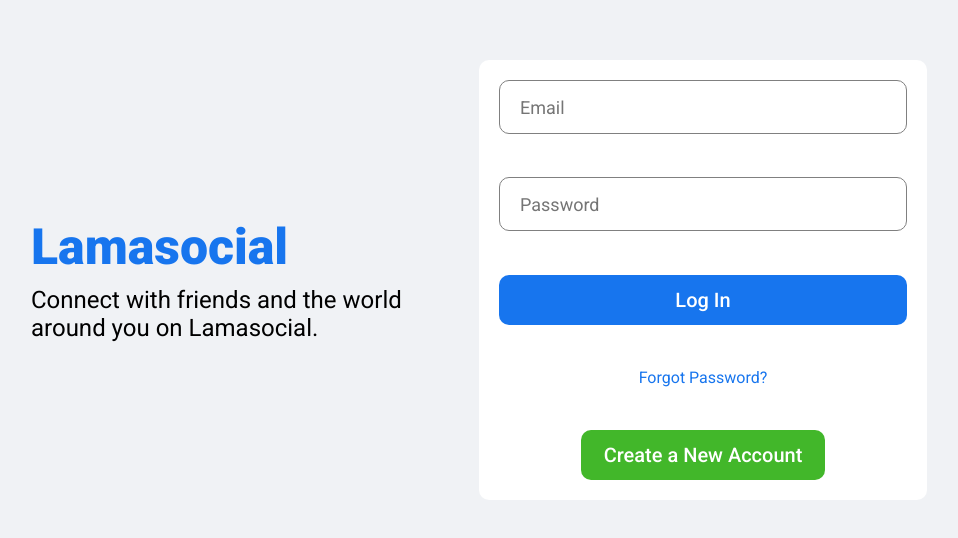
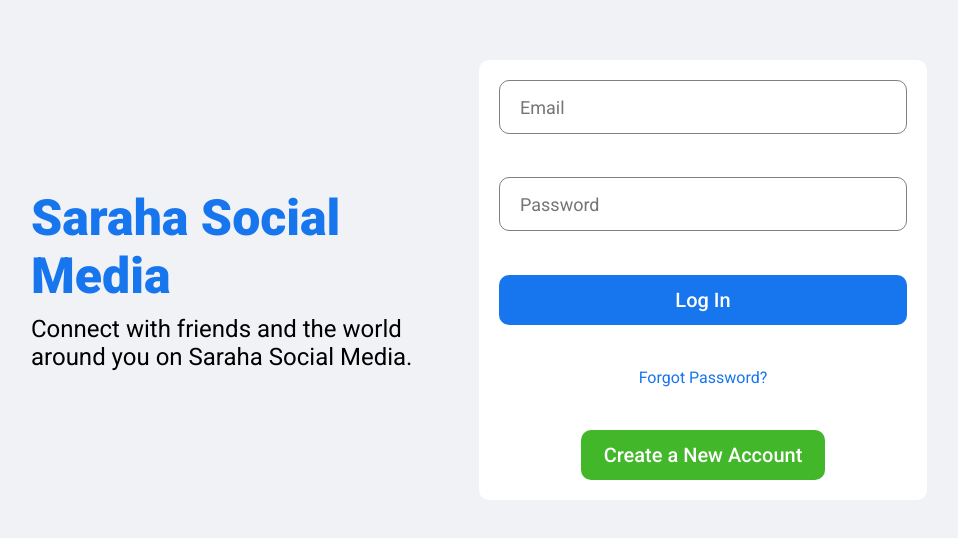
Before and after one commit to RaoufSEZAR/Saraha_MERN_SOCIAL_MEDIA, a React (Create React App) app in the folder client/: page /login in a window 1280 px wide. Shown: the part 120-658 px from the top of the page, without its empty margins (161-1119 px from the left). Built offline with nearby package versions, Linux system fonts and the light colour scheme.

Commit message:
Update Login.jsx

```diff
--- a/client/src/pages/login/Login.jsx
+++ b/client/src/pages/login/Login.jsx
@@ -21,9 +21,9 @@ export default function Login() {
     <div className="login">
       <div className="loginWrapper">
         <div className="loginLeft">
-          <h3 className="loginLogo">Lamasocial</h3>
+          <h3 className="loginLogo">Saraha Social Media</h3>
           <span className="loginDesc">
-            Connect with friends and the world around you on Lamasocial.
+            Connect with friends and the world around you on Saraha Social Media.
           </span>
         </div>
         <div className="loginRight">
```
